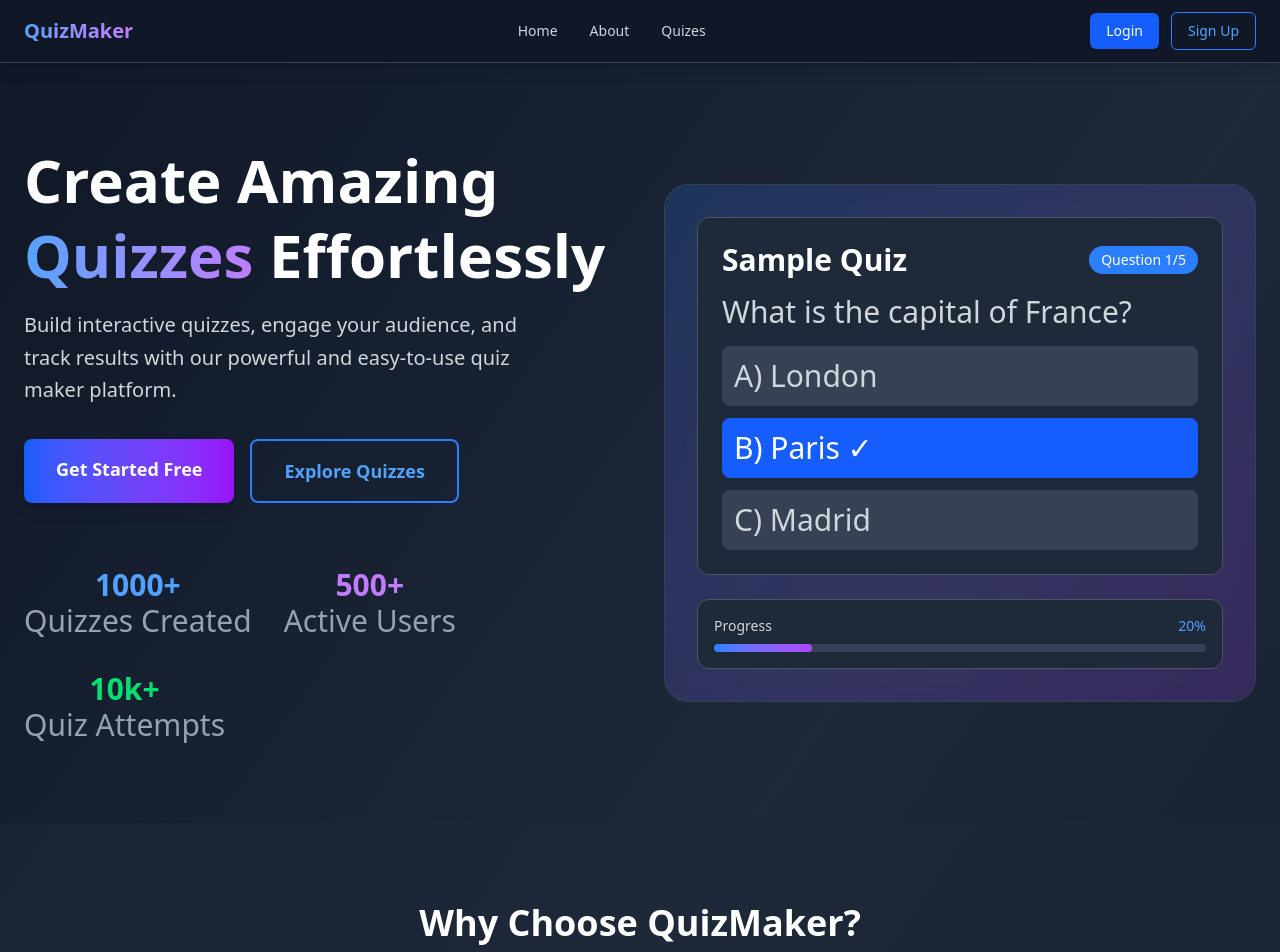
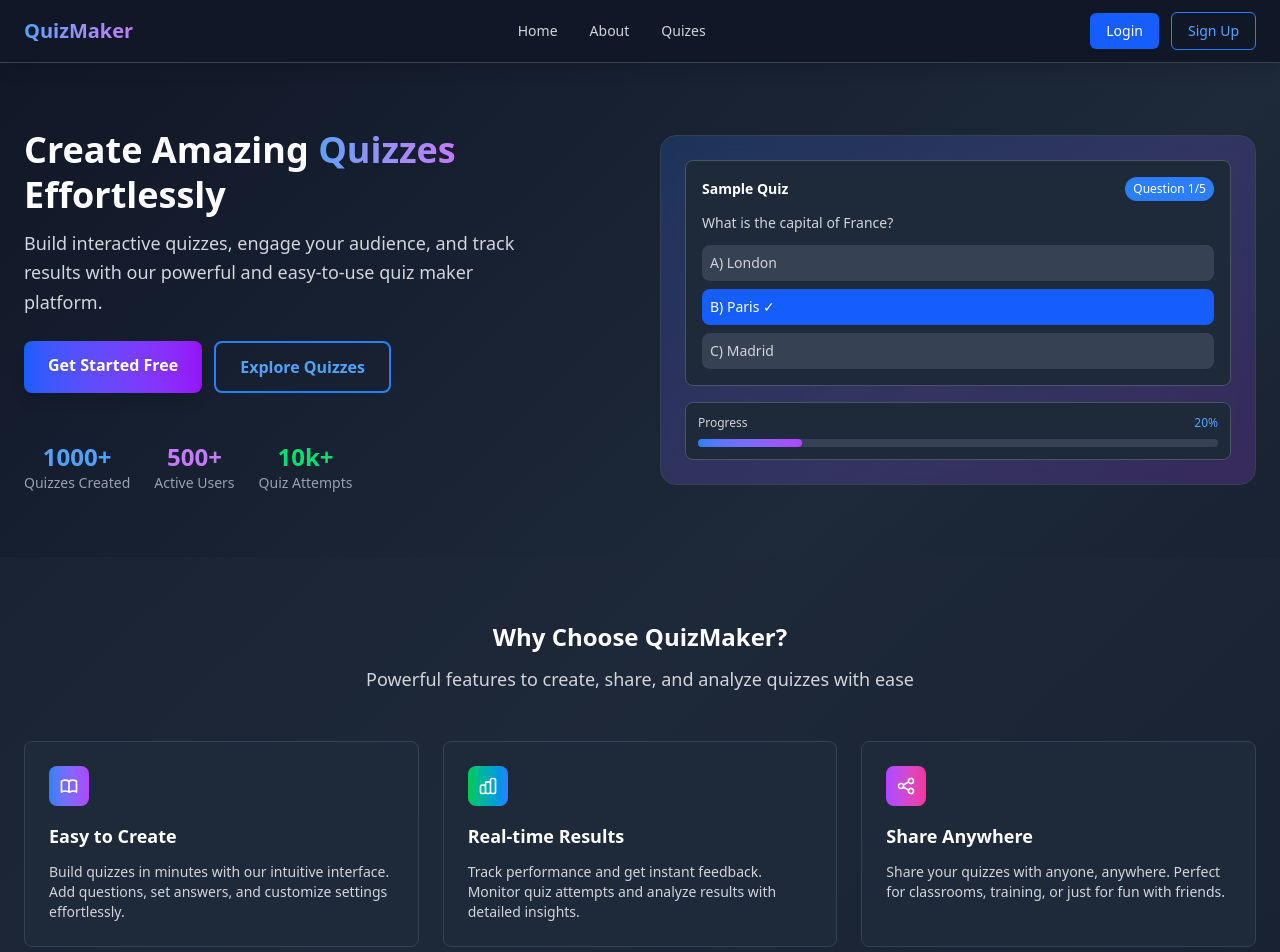
Before and after one commit to ikeshav26/codsoft, a React (Vite) app in the folder QUIZ_MAKER/frontend/: page / in a window 1280 px wide. Shown: the top 952 px of the page. Built offline with nearby package versions, Linux system fonts and the light colour scheme.

Commit message:
✨ Frontend updation

```diff
--- a/QUIZ_MAKER/frontend/src/pages/Home.jsx
+++ b/QUIZ_MAKER/frontend/src/pages/Home.jsx
@@ -9,35 +9,35 @@ const Home = () => {
     <div className="min-h-screen bg-gradient-to-br from-gray-900 via-gray-800 to-gray-900">
       {/* Hero Section */}
       <section className="relative overflow-hidden">
-        <div className="max-w-7xl mx-auto px-6 py-20">
-          <div className="grid grid-cols-1 lg:grid-cols-2 gap-12 items-center">
+        <div className="max-w-7xl mx-auto px-6 py-16">
+          <div className="grid grid-cols-1 lg:grid-cols-2 gap-10 items-center">
 
             {/* Hero Content */}
-            <div className="text-white space-y-8">
-              <div className="space-y-4">
-                <h1 className="text-5xl lg:text-6xl font-bold leading-tight">
+            <div className="text-white space-y-6">
+              <div className="space-y-3">
+                <h1 className="text-3xl lg:text-4xl font-bold leading-tight">
                   Create Amazing
                   <span className="bg-gradient-to-r from-blue-400 to-purple-400 bg-clip-text text-transparent"> Quizzes </span>
                   Effortlessly
                 </h1>
-                <p className="text-xl text-gray-300 leading-relaxed max-w-lg">
+                <p className="text-lg text-gray-300 leading-relaxed max-w-lg">
                   Build interactive quizzes, engage your audience, and track results with our powerful and easy-to-use quiz maker platform.
                 </p>
               </div>
 
               {/* CTA Buttons */}
-              <div className="flex flex-col sm:flex-row gap-4">
+              <div className="flex flex-col sm:flex-row gap-3">
                 {!user ? (
                   <>
                     <Link
                       to="/signup"
-                      className="bg-gradient-to-r from-blue-600 to-purple-600 text-white px-8 py-4 rounded-lg font-semibold text-lg hover:from-blue-700 hover:to-purple-700 transition-all duration-300 transform hover:scale-105 shadow-lg text-center"
+                      className="bg-gradient-to-r from-blue-600 to-purple-600 text-white px-6 py-3 rounded-lg font-semibold text-base hover:from-blue-700 hover:to-purple-700 transition-all duration-300 transform hover:scale-105 shadow-lg text-center"
                     >
                       Get Started Free
                     </Link>
                     <Link
                       to="/quizes"
-                      className="border-2 border-blue-500 text-blue-400 px-8 py-4 rounded-lg font-semibold text-lg hover:bg-blue-500 hover:text-white transition-all duration-300 text-center"
+                      className="border-2 border-blue-500 text-blue-400 px-6 py-3 rounded-lg font-semibold text-base hover:bg-blue-500 hover:text-white transition-all duration-300 text-center"
                     >
                       Explore Quizzes
                     </Link>
@@ -46,13 +46,13 @@ const Home = () => {
                   <>
                     <Link
                       to="/dashboard"
-                      className="bg-gradient-to-r from-blue-600 to-purple-600 text-white px-8 py-4 rounded-lg font-semibold text-lg hover:from-blue-700 hover:to-purple-700 transition-all duration-300 transform hover:scale-105 shadow-lg text-center"
+                      className="bg-gradient-to-r from-blue-600 to-purple-600 text-white px-6 py-3 rounded-lg font-semibold text-base hover:from-blue-700 hover:to-purple-700 transition-all duration-300 transform hover:scale-105 shadow-lg text-center"
                     >
                       Go to Dashboard
                     </Link>
                     <Link
                       to="/quizes"
-                      className="border-2 border-blue-500 text-blue-400 px-8 py-4 rounded-lg font-semibold text-lg hover:bg-blue-500 hover:text-white transition-all duration-300 text-center"
+                      className="border-2 border-blue-500 text-blue-400 px-6 py-3 rounded-lg font-semibold text-base hover:bg-blue-500 hover:text-white transition-all duration-300 text-center"
                     >
                       Browse Quizzes
                     </Link>
@@ -61,51 +61,51 @@ const Home = () => {
               </div>
 
               {/* Stats */}
-              <div className="flex flex-wrap gap-8 pt-8">
+              <div className="flex flex-wrap gap-6 pt-6">
                 <div className="text-center">
-                  <div className="text-3xl font-bold text-blue-400">1000+</div>
-                  <div className="text-gray-400">Quizzes Created</div>
+                  <div className="text-2xl font-bold text-blue-400">1000+</div>
+                  <div className="text-gray-400 text-sm">Quizzes Created</div>
                 </div>
                 <div className="text-center">
-                  <div className="text-3xl font-bold text-purple-400">500+</div>
-                  <div className="text-gray-400">Active Users</div>
+                  <div className="text-2xl font-bold text-purple-400">500+</div>
+                  <div className="text-gray-400 text-sm">Active Users</div>
                 </div>
                 <div className="text-center">
-                  <div className="text-3xl font-bold text-green-400">10k+</div>
-                  <div className="text-gray-400">Quiz Attempts</div>
+                  <div className="text-2xl font-bold text-green-400">10k+</div>
+                  <div className="text-gray-400 text-sm">Quiz Attempts</div>
                 </div>
               </div>
             </div>
 
             {/* Hero Image/Visual */}
             <div className="relative">
-              <div className="bg-gradient-to-br from-blue-500/20 to-purple-500/20 rounded-3xl p-8 backdrop-blur-sm border border-gray-700">
-                <div className="space-y-6">
+              <div className="bg-gradient-to-br from-blue-500/20 to-purple-500/20 rounded-2xl p-6 backdrop-blur-sm border border-gray-700">
+                <div className="space-y-4">
                   {/* Mock Quiz Interface */}
-                  <div className="bg-gray-800 rounded-xl p-6 border border-gray-600">
-                    <div className="flex items-center justify-between mb-4">
-                      <h3 className="text-white font-semibold">Sample Quiz</h3>
-                      <span className="bg-blue-500 text-white px-3 py-1 rounded-full text-sm">Question 1/5</span>
+                  <div className="bg-gray-800 rounded-lg p-4 border border-gray-600">
+                    <div className="flex items-center justify-between mb-3">
+                      <h3 className="text-white font-semibold text-sm">Sample Quiz</h3>
+                      <span className="bg-blue-500 text-white px-2 py-1 rounded-full text-xs">Question 1/5</span>
                     </div>
-                    <p className="text-gray-300 mb-4">What is the capital of France?</p>
-                    <div className="space-y-3">
-                      <div className="bg-gray-700 hover:bg-blue-600 transition-colors cursor-pointer p-3 rounded-lg text-gray-300">
+                    <p className="text-gray-300 mb-3 text-sm">What is the capital of France?</p>
+                    <div className="space-y-2">
+                      <div className="bg-gray-700 hover:bg-blue-600 transition-colors cursor-pointer p-2 rounded-lg text-gray-300 text-sm">
                         A) London
                       </div>
-                      <div className="bg-blue-600 p-3 rounded-lg text-white">
+                      <div className="bg-blue-600 p-2 rounded-lg text-white text-sm">
                         B) Paris ✓
                       </div>
-                      <div className="bg-gray-700 hover:bg-blue-600 transition-colors cursor-pointer p-3 rounded-lg text-gray-300">
+                      <div className="bg-gray-700 hover:bg-blue-600 transition-colors cursor-pointer p-2 rounded-lg text-gray-300 text-sm">
                         C) Madrid
                       </div>
                     </div>
                   </div>
 
                   {/* Progress indicator */}
-                  <div className="bg-gray-800 rounded-xl p-4 border border-gray-600">
+                  <div className="bg-gray-800 rounded-lg p-3 border border-gray-600">
                     <div className="flex justify-between items-center mb-2">
-                      <span className="text-gray-300 text-sm">Progress</span>
-                      <span className="text-blue-400 text-sm">20%</span>
+                      <span className="text-gray-300 text-xs">Progress</span>
+                      <span className="text-blue-400 text-xs">20%</span>
                     </div>
                     <div className="w-full bg-gray-700 rounded-full h-2">
                       <div className="bg-gradient-to-r from-blue-500 to-purple-500 h-2 rounded-full w-1/5"></div>
@@ -119,53 +119,53 @@ const Home = () => {
       </section>
 
       {/* Features Section */}
-      <section className="py-20 bg-gray-800/50">
+      <section className="py-16 bg-gray-800/50">
         <div className="max-w-7xl mx-auto px-6">
-          <div className="text-center mb-16">
-            <h2 className="text-4xl font-bold text-white mb-4">
+          <div className="text-center mb-12">
+            <h2 className="text-2xl font-bold text-white mb-3">
               Why Choose QuizMaker?
             </h2>
-            <p className="text-xl text-gray-300 max-w-2xl mx-auto">
+            <p className="text-lg text-gray-300 max-w-xl mx-auto">
               Powerful features to create, share, and analyze quizzes with ease
             </p>
           </div>
 
-          <div className="grid grid-cols-1 md:grid-cols-3 gap-8">
+          <div className="grid grid-cols-1 md:grid-cols-3 gap-6">
             {/* Feature 1 */}
-            <div className="bg-gray-800 rounded-xl p-8 border border-gray-700 hover:border-blue-500 transition-colors duration-300">
-              <div className="w-12 h-12 bg-gradient-to-r from-blue-500 to-purple-500 rounded-lg flex items-center justify-center mb-6">
-                <svg className="w-6 h-6 text-white" fill="none" stroke="currentColor" viewBox="0 0 24 24">
+            <div className="bg-gray-800 rounded-lg p-6 border border-gray-700 hover:border-blue-500 transition-colors duration-300">
+              <div className="w-10 h-10 bg-gradient-to-r from-blue-500 to-purple-500 rounded-lg flex items-center justify-center mb-4">
+                <svg className="w-5 h-5 text-white" fill="none" stroke="currentColor" viewBox="0 0 24 24">
                   <path strokeLinecap="round" strokeLinejoin="round" strokeWidth={2} d="M12 6.253v13m0-13C10.832 5.477 9.246 5 7.5 5S4.168 5.477 3 6.253v13C4.168 18.477 5.754 18 7.5 18s3.332.477 4.5 1.253m0-13C13.168 5.477 14.754 5 16.5 5c1.746 0 3.332.477 4.5 1.253v13C20.832 18.477 19.246 18 17.5 18c-1.746 0-3.332.477-4.5 1.253" />
                 </svg>
               </div>
-              <h3 className="text-xl font-semibold text-white mb-4">Easy to Create</h3>
-              <p className="text-gray-300">
+              <h3 className="text-lg font-semibold text-white mb-3">Easy to Create</h3>
+              <p className="text-gray-300 text-sm">
                 Build quizzes in minutes with our intuitive interface. Add questions, set answers, and customize settings effortlessly.
               </p>
             </div>
 
             {/* Feature 2 */}
-            <div className="bg-gray-800 rounded-xl p-8 border border-gray-700 hover:border-blue-500 transition-colors duration-300">
-              <div className="w-12 h-12 bg-gradient-to-r from-green-500 to-blue-500 rounded-lg flex items-center justify-center mb-6">
-                <svg className="w-6 h-6 text-white" fill="none" stroke="currentColor" viewBox="0 0 24 24">
+            <div className="bg-gray-800 rounded-lg p-6 border border-gray-700 hover:border-blue-500 transition-colors duration-300">
+              <div className="w-10 h-10 bg-gradient-to-r from-green-500 to-blue-500 rounded-lg flex items-center justify-center mb-4">
+                <svg className="w-5 h-5 text-white" fill="none" stroke="currentColor" viewBox="0 0 24 24">
                   <path strokeLinecap="round" strokeLinejoin="round" strokeWidth={2} d="M9 19v-6a2 2 0 00-2-2H5a2 2 0 00-2 2v6a2 2 0 002 2h2a2 2 0 002-2zm0 0V9a2 2 0 012-2h2a2 2 0 012 2v10m-6 0a2 2 0 002 2h2a2 2 0 002-2m0 0V5a2 2 0 012-2h2a2 2 0 012 2v14a2 2 0 01-2 2h-2a2 2 0 01-2-2z" />
                 </svg>
               </div>
-              <h3 className="text-xl font-semibold text-white mb-4">Real-time Results</h3>
-              <p className="text-gray-300">
+              <h3 className="text-lg font-semibold text-white mb-3">Real-time Results</h3>
+              <p className="text-gray-300 text-sm">
                 Track performance and get instant feedback. Monitor quiz attempts and analyze results with detailed insights.
               </p>
             </div>
 
             {/* Feature 3 */}
-            <div className="bg-gray-800 rounded-xl p-8 border border-gray-700 hover:border-blue-500 transition-colors duration-300">
-              <div className="w-12 h-12 bg-gradient-to-r from-purple-500 to-pink-500 rounded-lg flex items-center justify-center mb-6">
-                <svg className="w-6 h-6 text-white" fill="none" stroke="currentColor" viewBox="0 0 24 24">
+            <div className="bg-gray-800 rounded-lg p-6 border border-gray-700 hover:border-blue-500 transition-colors duration-300">
+              <div className="w-10 h-10 bg-gradient-to-r from-purple-500 to-pink-500 rounded-lg flex items-center justify-center mb-4">
+                <svg className="w-5 h-5 text-white" fill="none" stroke="currentColor" viewBox="0 0 24 24">
                   <path strokeLinecap="round" strokeLinejoin="round" strokeWidth={2} d="M8.684 13.342C8.886 12.938 9 12.482 9 12c0-.482-.114-.938-.316-1.342m0 2.684a3 3 0 110-2.684m0 2.684l6.632 3.316m-6.632-6l6.632-3.316m0 0a3 3 0 105.367-2.684 3 3 0 00-5.367 2.684zm0 9.316a3 3 0 105.367 2.684 3 3 0 00-5.367-2.684z" />
                 </svg>
               </div>
-              <h3 className="text-xl font-semibold text-white mb-4">Share Anywhere</h3>
-              <p className="text-gray-300">
+              <h3 className="text-lg font-semibold text-white mb-3">Share Anywhere</h3>
+              <p className="text-gray-300 text-sm">
                 Share your quizzes with anyone, anywhere. Perfect for classrooms, training, or just for fun with friends.
               </p>
             </div>
@@ -174,26 +174,26 @@ const Home = () => {
       </section>
 
       {/* CTA Section */}
-      <section className="py-20">
+      <section className="py-16">
         <div className="max-w-4xl mx-auto px-6 text-center">
-          <h2 className="text-4xl font-bold text-white mb-6">
+          <h2 className="text-2xl font-bold text-white mb-4">
             Ready to Create Your First Quiz?
           </h2>
-          <p className="text-xl text-gray-300 mb-8">
+          <p className="text-lg text-gray-300 mb-6">
             Join thousands of educators, trainers, and quiz enthusiasts who trust QuizMaker
           </p>
 
           {!user ? (
-            <div className="flex flex-col sm:flex-row gap-4 justify-center">
+            <div className="flex flex-col sm:flex-row gap-3 justify-center">
               <Link
                 to="/signup"
-                className="bg-gradient-to-r from-blue-600 to-purple-600 text-white px-8 py-4 rounded-lg font-semibold text-lg hover:from-blue-700 hover:to-purple-700 transition-all duration-300 transform hover:scale-105 shadow-lg"
+                className="bg-gradient-to-r from-blue-600 to-purple-600 text-white px-6 py-3 rounded-lg font-semibold text-base hover:from-blue-700 hover:to-purple-700 transition-all duration-300 transform hover:scale-105 shadow-lg"
               >
                 Start Creating Now
               </Link>
               <Link
                 to="/about"
-                className="border-2 border-gray-500 text-gray-300 px-8 py-4 rounded-lg font-semibold text-lg hover:bg-gray-700 transition-all duration-300"
+                className="border-2 border-gray-500 text-gray-300 px-6 py-3 rounded-lg font-semibold text-base hover:bg-gray-700 transition-all duration-300"
               >
                 Learn More
               </Link>
@@ -201,7 +201,7 @@ const Home = () => {
           ) : (
             <Link
               to="/create-quiz"
-              className="inline-block bg-gradient-to-r from-blue-600 to-purple-600 text-white px-8 py-4 rounded-lg font-semibold text-lg hover:from-blue-700 hover:to-purple-700 transition-all duration-300 transform hover:scale-105 shadow-lg"
+              className="inline-block bg-gradient-to-r from-blue-600 to-purple-600 text-white px-6 py-3 rounded-lg font-semibold text-base hover:from-blue-700 hover:to-purple-700 transition-all duration-300 transform hover:scale-105 shadow-lg"
             >
               Create Your Quiz
             </Link>
```
